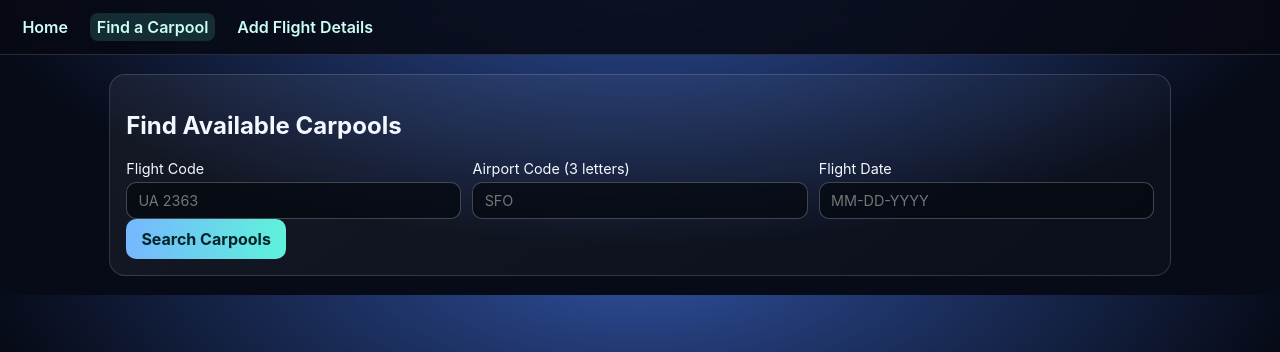
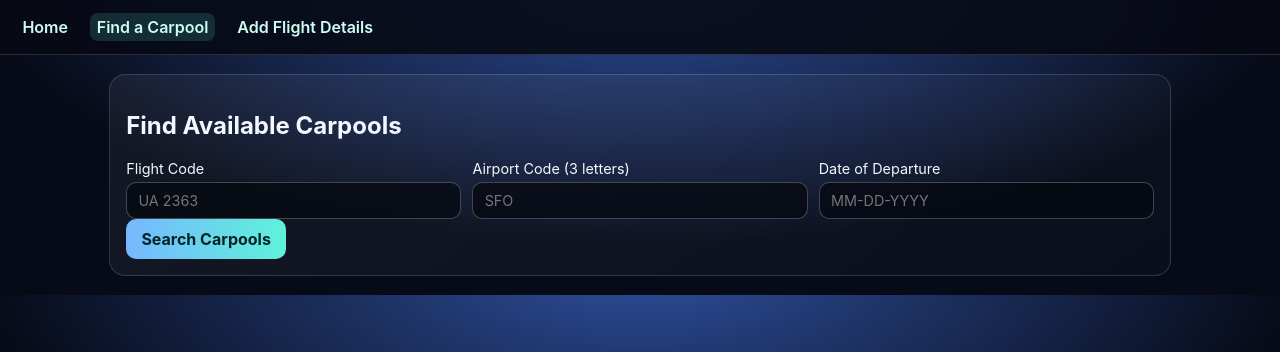
Before and after one commit to CodingGenius0001/univs-carpool-matchmaking, a Flask app: page /find-a-carpool in a window 1280 px wide. Shown: the top 352 px of the page. Run offline with Flask 3, Linux system fonts and the light colour scheme.

Commit message:
Require departure date field in add/search flows (#12)

```diff
--- a/app.py
+++ b/app.py
@@ -412,8 +412,10 @@ def create_carpool() -> Any:
     _cleanup_expired_entries()
     data = request.get_json(silent=True) or request.form.to_dict()
 
-    required = ["first_name", "last_initial", "phone", "flight_code", "airport_code", "flight_date"]
+    required = ["first_name", "last_initial", "phone", "flight_code", "airport_code"]
     missing = [k for k in required if not str(data.get(k, "")).strip()]
+    if not str(data.get("departure_date") or data.get("flight_date") or "").strip():
+        missing.append("departure_date")
     if missing:
         return jsonify({"error": "Missing required fields", "missing": missing}), 400
 
@@ -435,10 +437,10 @@ def create_carpool() -> Any:
     if not PHONE_PATTERN.match(str(data["phone"]).strip()):
         return jsonify({"error": "Phone must be in format +1 (AAA) BBB CCCC"}), 400
 
-    flight_date_raw = str(data["flight_date"]).strip()
-    parsed_flight_date = _parse_user_flight_date(flight_date_raw)
+    departure_date_raw = str(data.get("departure_date") or data.get("flight_date") or "").strip()
+    parsed_flight_date = _parse_user_flight_date(departure_date_raw)
     if not parsed_flight_date:
-        return jsonify({"error": "flight_date must be in MM-DD-YYYY format"}), 400
+        return jsonify({"error": "departure_date must be in MM-DD-YYYY format"}), 400
     flight_date_user = _to_user_flight_date(parsed_flight_date)
 
     flight_info = _fetch_flight_live_or_future(flight_code, flight_date_user)
@@ -485,8 +487,8 @@ def create_carpool() -> Any:
 def suggest_flights() -> Any:
     query = request.args.get("query", "")
     cleaned = _clean_flight_code(query)
-    flight_date = request.args.get("flight_date", "").strip() or None
-    suggestions = _lookup_present_or_future_flights(cleaned, flight_date)
+    departure_date = (request.args.get("departure_date", "") or request.args.get("flight_date", "")).strip() or None
+    suggestions = _lookup_present_or_future_flights(cleaned, departure_date)
     return jsonify({"query": cleaned, "count": len(suggestions), "results": suggestions})
 
 
@@ -495,7 +497,7 @@ def search_carpools() -> Any:
     _cleanup_expired_entries()
     flight_code = _clean_flight_code(request.args.get("flight_code", ""))
     airport_code = request.args.get("airport_code", "").upper().strip()
-    flight_date_raw = request.args.get("flight_date", "").strip()
+    flight_date_raw = (request.args.get("departure_date", "") or request.args.get("flight_date", "")).strip()
     parsed_search_date = _parse_user_flight_date(flight_date_raw) if flight_date_raw else None
     flight_date = _to_user_flight_date(parsed_search_date) if parsed_search_date else ""
 
--- a/templates/add_flight_details.html
+++ b/templates/add_flight_details.html
@@ -29,8 +29,8 @@
             <label>Flight Code
               <input name="flight_code" id="flight_code" placeholder="UA533" required autocomplete="off" />
             </label>
-            <label>Flight Date
-              <input type="text" name="flight_date" id="flight_date" required placeholder="MM-DD-YYYY" maxlength="10" pattern="[0-9]{2}-[0-9]{2}-[0-9]{4}" />
+            <label>Date of Departure
+              <input type="text" name="departure_date" id="departure_date" required placeholder="MM-DD-YYYY" maxlength="10" pattern="[0-9]{2}-[0-9]{2}-[0-9]{4}" />
             </label>
             <label>Airport Code (3 letters)
               <input name="airport_code" id="airport_code" maxlength="3" placeholder="SFO" required />
--- a/templates/find_a_carpool.html
+++ b/templates/find_a_carpool.html
@@ -22,7 +22,7 @@
           <div class="grid">
             <label>Flight Code <input name="flight_code" placeholder="UA 2363" /></label>
             <label>Airport Code (3 letters) <input name="airport_code" maxlength="3" placeholder="SFO" /></label>
-            <label>Flight Date <input type="text" name="flight_date" placeholder="MM-DD-YYYY" maxlength="10" pattern="[0-9]{2}-[0-9]{2}-[0-9]{4}" /></label>
+            <label>Date of Departure <input type="text" name="departure_date" placeholder="MM-DD-YYYY" maxlength="10" pattern="[0-9]{2}-[0-9]{2}-[0-9]{4}" /></label>
           </div>
           <button type="submit">Search Carpools</button>
         </form>
```
Also changed, not shown: static/join.js (+5 -5 lines), README.md.
